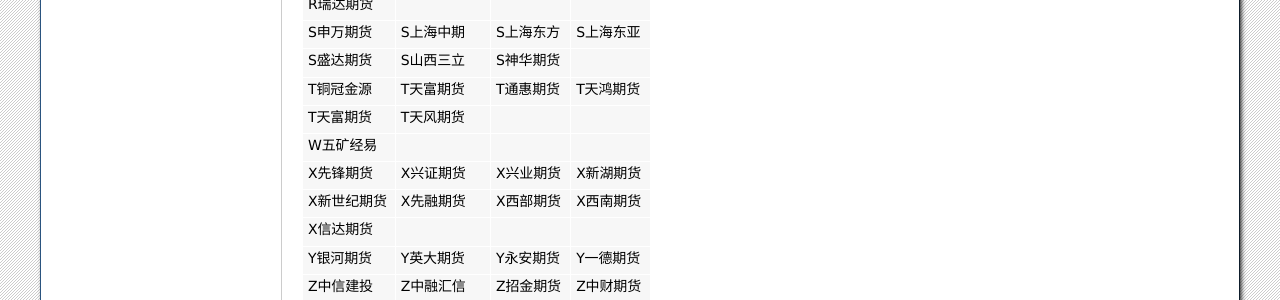
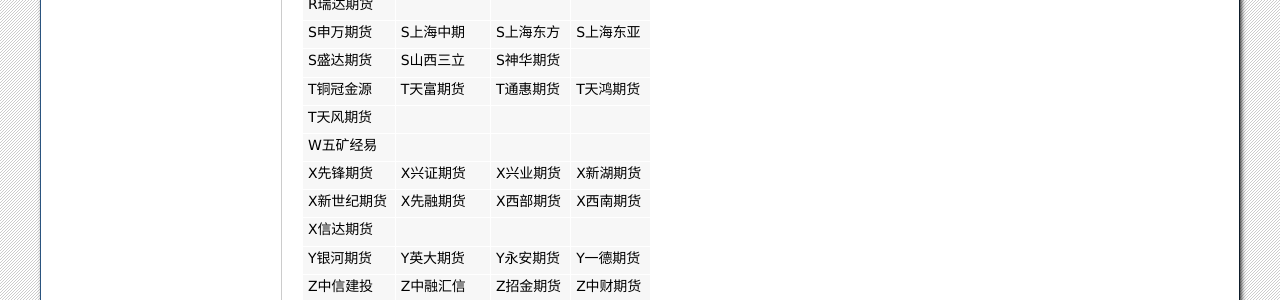
Before and after one commit to shinnytech/tqsdk-python, a Sphinx documentation site: the page built from doc/usage/trade.rst, in a window 1280 px wide and 900 px high, scrolled down 2572 px. Shown: the part 449-749 px from the top of the window. Built offline with Sphinx 7.4.7, drawn with Linux system fonts in a browser that asks for light colours; comment, search, counter and statistics services are not loaded.

Commit message:
Update trade.rst

```diff
--- a/doc/usage/trade.rst
+++ b/doc/usage/trade.rst
@@ -159,7 +159,7 @@
 S申万期货       S上海中期       S上海东方   S上海东亚
 S盛达期货       S山西三立       S神华期货
 T铜冠金源       T天富期货       T通惠期货   T天鸿期货
-T天富期货       T天风期货
+T天风期货
 W五矿经易
 X先锋期货       X兴证期货       X兴业期货   X新湖期货
 X新世纪期货     X先融期货       X西部期货   X西南期货
```
